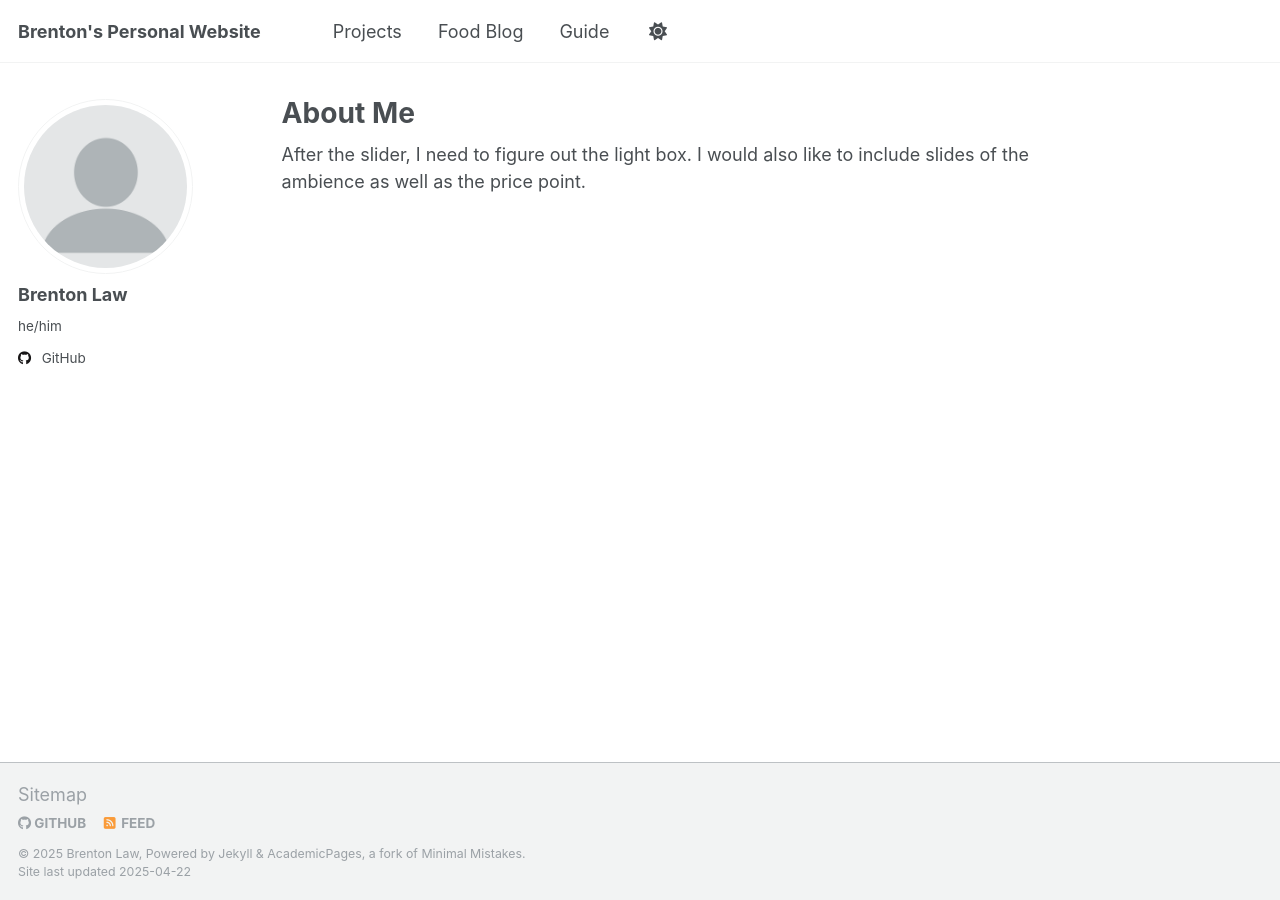
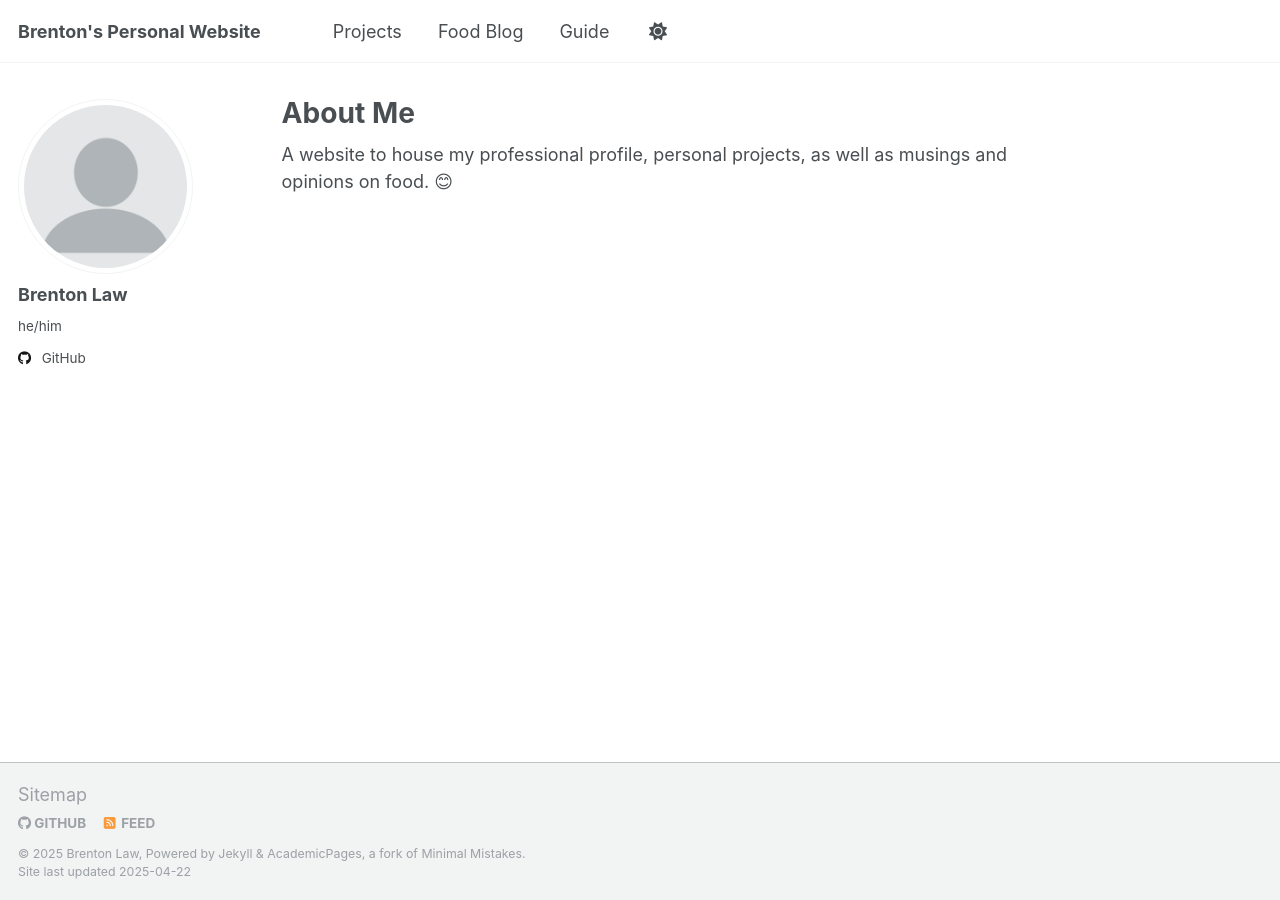
Before and after one commit to brtnlaw/personal_website, a Jekyll site: the page built from _pages/about.md, in a window 1280 px wide. Built offline with Jekyll 4.4.1, drawn with Linux system fonts in a browser that asks for light colours.

Commit message:
update sliders and aboutu

```diff
--- a/_data/sliders.yml
+++ b/_data/sliders.yml
@@ -1,5 +1,6 @@
 - selector: alinea_slider
   captions: true
+  bullets: true
   images:
     - src: /images/alinea/01-01.jpg
       alt: "01-01: trout roe, green beans, cream and cracker, cake"
@@ -67,6 +68,7 @@
 
 - selector: smyth_slider
   captions: true
+  bullets: true
   images:
   - src: /images/smyth/01.jpg
     alt: "01: sapote amazake with edible pineapple leaf"
--- a/_pages/about.md
+++ b/_pages/about.md
@@ -6,4 +6,5 @@
   - /about/
   - /about.html
 ---
-After the slider, I need to figure out the light box. I would also like to include slides of the ambience as well as the price point.
+
+A website to house my professional profile, personal projects, as well as musings and opinions on food. 😊
```
